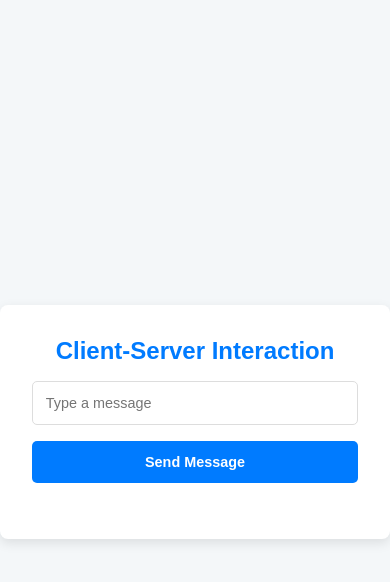
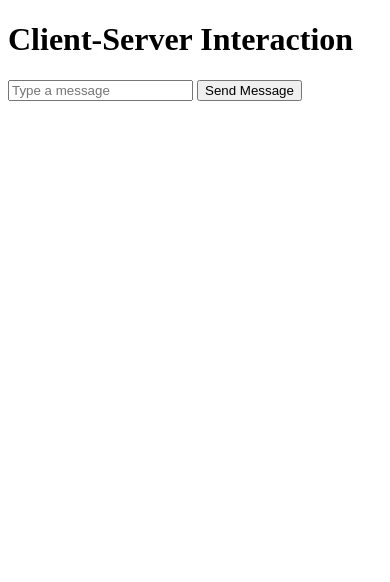
Before and after one commit to faseeh41/PDC-ClientServer, a plain HTML site: page templates/index.html in a window 390 px wide. Drawn offline with Linux system fonts and the light colour scheme.

Commit message:
index changes

```diff
--- a/templates/index.html
+++ b/templates/index.html
@@ -4,121 +4,41 @@
     <meta charset="UTF-8" />
     <meta name="viewport" content="width=device-width, initial-scale=1.0" />
     <title>Client-Server Interaction</title>
-    <style>
-      /* Reset and basic styles */
-      * {
-        margin: 0;
-        padding: 0;
-        box-sizing: border-box;
-      }
-
-      body {
-        font-family: Arial, sans-serif;
-        background-color: #f4f7f9;
-        display: flex;
-        justify-content: center;
-        align-items: center;
-        height: 100vh;
-        color: #333;
-      }
-
-      .container {
-        text-align: center;
-        padding: 2rem;
-        background-color: #fff;
-        border-radius: 8px;
-        box-shadow: 0 4px 12px rgba(0, 0, 0, 0.1);
-        width: 100%;
-        max-width: 400px;
-      }
-
-      h1 {
-        font-size: 1.8rem;
-        margin-bottom: 1rem;
-        color: #007bff;
-      }
-
-      input[type="text"] {
-        width: 100%;
-        padding: 0.8rem;
-        border-radius: 5px;
-        border: 1px solid #ddd;
-        font-size: 1rem;
-        margin-bottom: 1rem;
-        outline: none;
-      }
-
-      button {
-        width: 100%;
-        padding: 0.8rem;
-        font-size: 1rem;
-        font-weight: bold;
-        color: #fff;
-        background-color: #007bff;
-        border: none;
-        border-radius: 5px;
-        cursor: pointer;
-        transition: background-color 0.3s;
-      }
-
-      button:hover {
-        background-color: #0056b3;
-      }
-
-      #responseOutput {
-        margin-top: 1.5rem;
-        font-size: 1rem;
-        color: #333;
-      }
-
-      /* Responsive styling */
-      @media (max-width: 600px) {
-        h1 {
-          font-size: 1.5rem;
-        }
-
-        input[type="text"],
-        button {
-          font-size: 0.9rem;
-        }
-      }
-    </style>
   </head>
   <body>
-    <div class="container">
-      <h1>Client-Server Interaction</h1>
-      <input type="text" id="messageInput" placeholder="Type a message" />
-      <button id="sendMessage">Send Message</button>
-      <p id="responseOutput"></p>
-    </div>
+    <h1>Client-Server Interaction</h1>
+    <input type="text" id="messageInput" placeholder="Type a message" />
+    <button id="sendMessage">Send Message</button>
+    <p id="responseOutput"></p>
 
     <script>
       document
         .getElementById("sendMessage")
         .addEventListener("click", async () => {
-          const message = document.getElementById("messageInput").value;
+          const message = document.getElementById("messageInput").value; // Get input value
           const responseOutput = document.getElementById("responseOutput");
 
+          // Send a POST request to the server
           try {
             const response = await fetch(
               "https://web-production-4c451.up.railway.app/api/message",
               {
                 method: "POST",
                 headers: {
-                  "Content-Type": "application/json",
+                  "Content-Type": "application/json", // Specify content type as JSON
                 },
-                body: JSON.stringify({ message }),
+                body: JSON.stringify({ message }), // Send the message as JSON
               }
             );
 
-            if (response.ok) {
-              const data = await response.json();
-              responseOutput.textContent = `Server: ${data.response}`;
-            } else {
-              responseOutput.textContent = "Error: Server did not respond.";
+            if (!response.ok) {
+              throw new Error(`HTTP error! Status: ${response.status}`);
             }
+
+            const data = await response.json(); // Parse the response JSON
+            responseOutput.textContent = data.response; // Display the response
           } catch (error) {
-            responseOutput.textContent = "Network Error. Please try again.";
+            responseOutput.textContent = `Error: ${error.message}`; // Display error if any
           }
         });
     </script>
```
